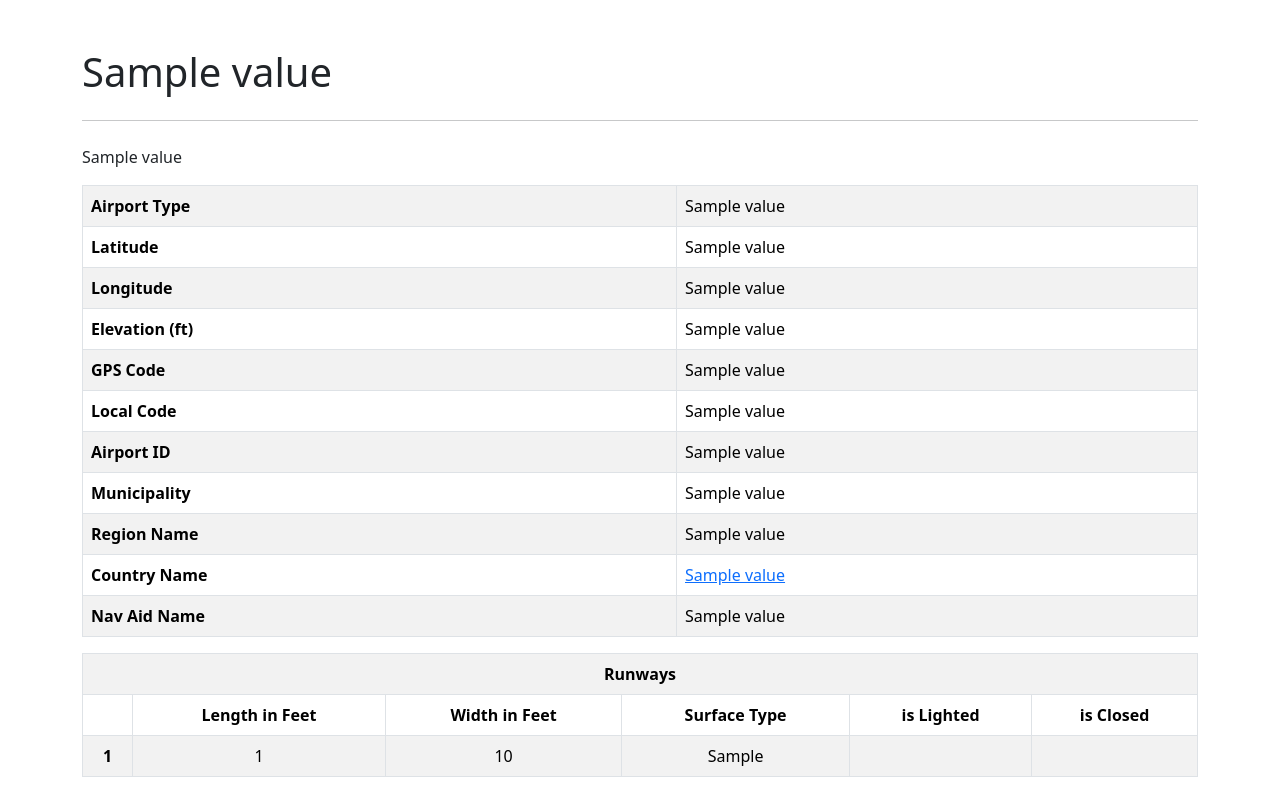
After one commit to wwwwww-kg/world-airports, a Django app: template main/templates/airport_detail.html in a window 1280 px wide. The commit adds this page. Run offline with Django 5.2, Linux system fonts and the light colour scheme; the template is opened without the code that fills it: most values are stand-ins (such as "Sample title", 1, 10 or a date in 2020); some libraries are stand-ins or nearby versions.

Commit message:
create airport detail page

```diff
--- /dev/null
+++ b/main/templates/airport_detail.html
@@ -0,0 +1,111 @@
+{% extends 'base.html' %} {% load static %} {% block content %}
+
+<div class="container my-4">
+  <h1 class="mb-4">{{ airport_detail.airportName.value }}</h1>
+  <hr class="my-4" />
+  {% if dbpedia_data.abstract.value %}
+  <p>{{ dbpedia_data.abstract.value }}</p>
+  {% endif %}
+  <div class="table-responsive">
+    <table class="table table-striped table-bordered">
+      <tbody>
+        {% if airport_detail.airportType.value %}
+        <tr>
+          <th scope="row">Airport Type</th>
+          <td>{{ airport_detail.airportType.value }}</td>
+        </tr>
+        {% endif %} {% if airport_detail.latitudeDeg.value %}
+        <tr>
+          <th scope="row">Latitude</th>
+          <td>{{ airport_detail.latitudeDeg.value }}</td>
+        </tr>
+        {% endif %} {% if airport_detail.longitudeDeg.value %}
+        <tr>
+          <th scope="row">Longitude</th>
+          <td>{{ airport_detail.longitudeDeg.value }}</td>
+        </tr>
+        {% endif %} {% if airport_detail.elevationFt.value %}
+        <tr>
+          <th scope="row">Elevation (ft)</th>
+          <td>{{ airport_detail.elevationFt.value }}</td>
+        </tr>
+        {% endif %} {% if airport_detail.hasScheduledService.value %}
+        <tr>
+          <th scope="row">Scheduled Service</th>
+          <td>{{ airport_detail.hasScheduledService.value }}</td>
+        </tr>
+        {% endif %} {% if airport_detail.gpsCode.value %}
+        <tr>
+          <th scope="row">GPS Code</th>
+          <td>{{ airport_detail.gpsCode.value }}</td>
+        </tr>
+        {% endif %} {% if airport_detail.airportLocalCode.value %}
+        <tr>
+          <th scope="row">Local Code</th>
+          <td>{{ airport_detail.airportLocalCode.value }}</td>
+        </tr>
+        {% endif %} {% if airport_detail.airportId.value %}
+        <tr>
+          <th scope="row">Airport ID</th>
+          <td>{{ airport_detail.airportId.value }}</td>
+        </tr>
+        {% endif %} {% if airport_detail.municipality.value %}
+        <tr>
+          <th scope="row">Municipality</th>
+          <td>{{ airport_detail.municipality.value }}</td>
+        </tr>
+        {% endif %} {% if airport_detail.regionName.value %}
+        <tr>
+          <th scope="row">Region Name</th>
+          <td>{{ airport_detail.regionName.value }}</td>
+        </tr>
+        {% endif %} {% if airport_detail.countryName.value %}
+        <tr>
+          <th scope="row">Country Name</th>
+          <td>
+            <a href="{% url 'country' airport_detail.countryIRI.value %}"
+              >{{ airport_detail.countryName.value }}</a
+            >
+          </td>
+        </tr>
+        {% endif %} {% if airport_detail.navAidName.value %}
+        <tr>
+          <th scope="row">Nav Aid Name</th>
+          <td>{{ airport_detail.navAidName.value }}</td>
+        </tr>
+        {% endif %}
+      </tbody>
+    </table>
+  </div>
+  {% if airport_detail.runways.value %}
+  <div class="table-responsive">
+    <table class="table table-striped table-bordered text-center">
+      <tbody>
+        <tr>
+          <th scope="row" colspan="6">Runways</th>
+        </tr>
+        <tr>
+          <th scope="row"></th>
+          <th scope="row">Length in Feet</th>
+          <th scope="row">Width in Feet</th>
+          <th scope="row">Surface Type</th>
+          <th scope="row">is Lighted</th>
+          <th scope="row">is Closed</th>
+        </tr>
+        {% for runway in airport_detail.runways.value %}
+        <tr>
+          <th scope="row">{{ forloop.counter }}</th>
+          <td>{{ runway.length }}</td>
+          <td>{{ runway.width }}</td>
+          <td>{{ runway.surfaceType }}</td>
+          <td>{{ runway.isLighted }}</td>
+          <td>{{ runway.isClosed }}</td>
+        </tr>
+        {% endfor %}
+      </tbody>
+    </table>
+  </div>
+  {% endif %}
+</div>
+
+{% endblock content %}
--- a/main/urls.py
+++ b/main/urls.py
@@ -6,5 +6,5 @@ urlpatterns = [
     path('', index, name='index'),
     path('search', search, name='search'),
     path('airport/<IRI>', airport_detail, name='airport_detail'),
-    path('country/<IRI>', country_detail, name='country_detail'),
+    path('country/<IRI>', country_detail, name='country'),
 ]
--- a/templates/base.html
+++ b/templates/base.html
@@ -3,39 +3,69 @@
 <html lang="en" data-bs-theme="auto">
   <head>
     <meta charset="UTF-8" />
-        <meta name="viewport" content="width=device-width, initial-scale=1">
+    <meta name="viewport" content="width=device-width, initial-scale=1" />
     {% if page_title == nil %}
     <title>World Airports</title>
     {% else %}
     <title>{{ page_title }} - World Airports</title>
-        {% endif %}
+    {% endif %} {% block meta %} {% endblock meta %}
 
-        {% block meta %}
-        {% endblock meta %}
-
-        <link rel="shortcut icon" type="image/png" href="{% static 'images/favicon.ico' %}" >
-        <link href="https://cdn.jsdelivr.net/npm/bootstrap@5.3.2/dist/css/bootstrap.min.css" rel="stylesheet" integrity="sha384-T3c6CoIi6uLrA9TneNEoa7RxnatzjcDSCmG1MXxSR1GAsXEV/Dwwykc2MPK8M2HN" crossorigin="anonymous">
-        <script src="https://code.jquery.com/jquery-3.6.0.min.js" integrity="sha384-KyZXEAg3QhqLMpG8r+J4jsl5c9zdLKaUk5Ae5f5b1bw6AUn5f5v8FZJoMxm6f5cH1" crossorigin="anonymous"></script>
-        <script src="https://cdn.jsdelivr.net/npm/@popperjs/core@2.11.8/dist/umd/popper.min.js" integrity="sha384-I7E8VVD/ismYTF4hNIPjVp/Zjvgyol6VFvRkX/vR+Vc4jQkC+hVqc2pM8ODewa9r" crossorigin="anonymous"></script>
-        <script src="https://cdn.jsdelivr.net/npm/bootstrap@5.3.2/dist/js/bootstrap.min.js" integrity="sha384-BBtl+eGJRgqQAUMxJ7pMwbEyER4l1g+O15P+16Ep7Q9Q+zqX6gSbd85u4mG4QzX+" crossorigin="anonymous"></script>
-        <script src="https://code.jquery.com/jquery-3.7.1.min.js" integrity="sha256-/JqT3SQfawRcv/BIHPThkBvs0OEvtFFmqPF/lYI/Cxo=" crossorigin="anonymous"></script>
-        <link href="https://cdn.jsdelivr.net/npm/bootstrap@5.3.2/dist/css/bootstrap.min.css" rel="stylesheet" integrity="sha384-T3c6CoIi6uLrA9TneNEoa7RxnatzjcDSCmG1MXxSR1GAsXEV/Dwwykc2MPK8M2HN" crossorigin="anonymous">
-        <link rel="stylesheet" href="https://cdn.jsdelivr.net/npm/bootstrap-icons@1.3.0/font/bootstrap-icons.css">
-        <link rel="stylesheet" href="https://cdnjs.cloudflare.com/ajax/libs/font-awesome/6.1.1/css/all.min.css">
+    <link
+      rel="shortcut icon"
+      type="image/png"
+      href="{% static 'images/favicon.ico' %}"
+    />
+    <link
+      href="https://cdn.jsdelivr.net/npm/bootstrap@5.3.2/dist/css/bootstrap.min.css"
+      rel="stylesheet"
+      integrity="sha384-T3c6CoIi6uLrA9TneNEoa7RxnatzjcDSCmG1MXxSR1GAsXEV/Dwwykc2MPK8M2HN"
+      crossorigin="anonymous"
+    />
+    <script
+      src="https://code.jquery.com/jquery-3.6.0.min.js"
+      integrity="sha384-KyZXEAg3QhqLMpG8r+J4jsl5c9zdLKaUk5Ae5f5b1bw6AUn5f5v8FZJoMxm6f5cH1"
+      crossorigin="anonymous"
+    ></script>
+    <script
+      src="https://cdn.jsdelivr.net/npm/@popperjs/core@2.11.8/dist/umd/popper.min.js"
+      integrity="sha384-I7E8VVD/ismYTF4hNIPjVp/Zjvgyol6VFvRkX/vR+Vc4jQkC+hVqc2pM8ODewa9r"
+      crossorigin="anonymous"
+    ></script>
+    <script
+      src="https://cdn.jsdelivr.net/npm/bootstrap@5.3.2/dist/js/bootstrap.min.js"
+      integrity="sha384-BBtl+eGJRgqQAUMxJ7pMwbEyER4l1g+O15P+16Ep7Q9Q+zqX6gSbd85u4mG4QzX+"
+      crossorigin="anonymous"
+    ></script>
+    <script
+      src="https://code.jquery.com/jquery-3.7.1.min.js"
+      integrity="sha256-/JqT3SQfawRcv/BIHPThkBvs0OEvtFFmqPF/lYI/Cxo="
+      crossorigin="anonymous"
+    ></script>
+    <link
+      href="https://cdn.jsdelivr.net/npm/bootstrap@5.3.2/dist/css/bootstrap.min.css"
+      rel="stylesheet"
+      integrity="sha384-T3c6CoIi6uLrA9TneNEoa7RxnatzjcDSCmG1MXxSR1GAsXEV/Dwwykc2MPK8M2HN"
+      crossorigin="anonymous"
+    />
+    <link
+      rel="stylesheet"
+      href="https://cdn.jsdelivr.net/npm/bootstrap-icons@1.3.0/font/bootstrap-icons.css"
+    />
+    <link
+      rel="stylesheet"
+      href="https://cdnjs.cloudflare.com/ajax/libs/font-awesome/6.1.1/css/all.min.css"
+    />
   </head>
 
   <body class="min-vh-100">
-        <header class="sticky-top">
-        </header>
+    <header class="sticky-top"></header>
 
     <main class="pt-md-4 pt-3 mx-2">
       <div class="container-xxl">
-            {% block content %}
-            {% endblock content %}
+        {% block content %} {% endblock content %}
       </div>
     </main>
 
-        {% block scripts %}
-        {% endblock scripts %}
+    {% block scripts %} {% endblock scripts %}
   </body>
 </html>
```
Also changed, not shown: main/query.py (added, +55 -0 lines), main/templates/search_results.html (+14 -15 lines), main/views.py (+70 -4 lines). Lines whose indentation alone changed are shown as unchanged.
